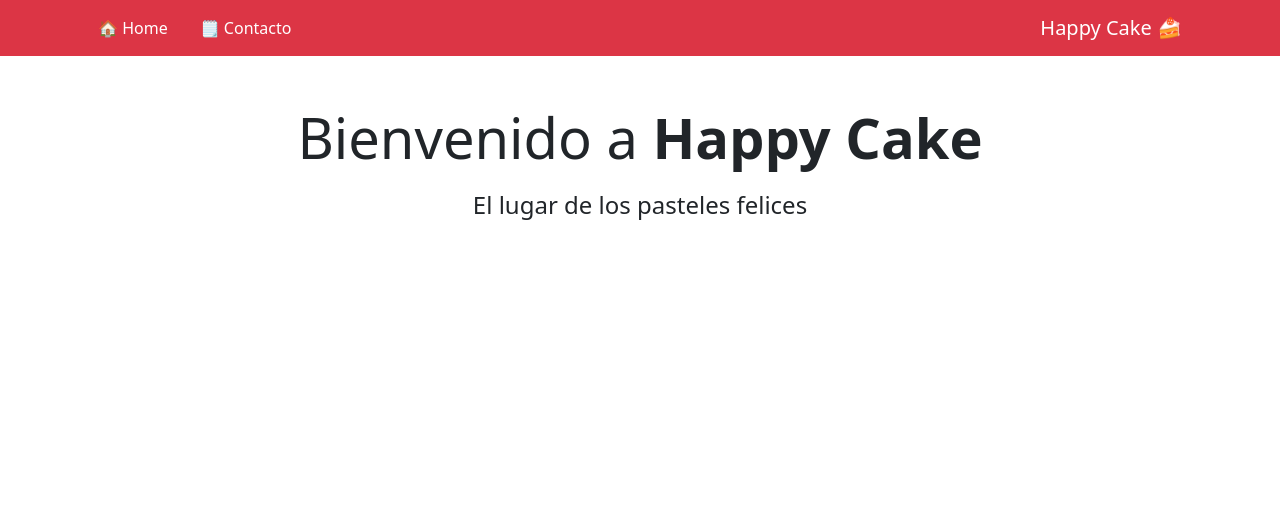
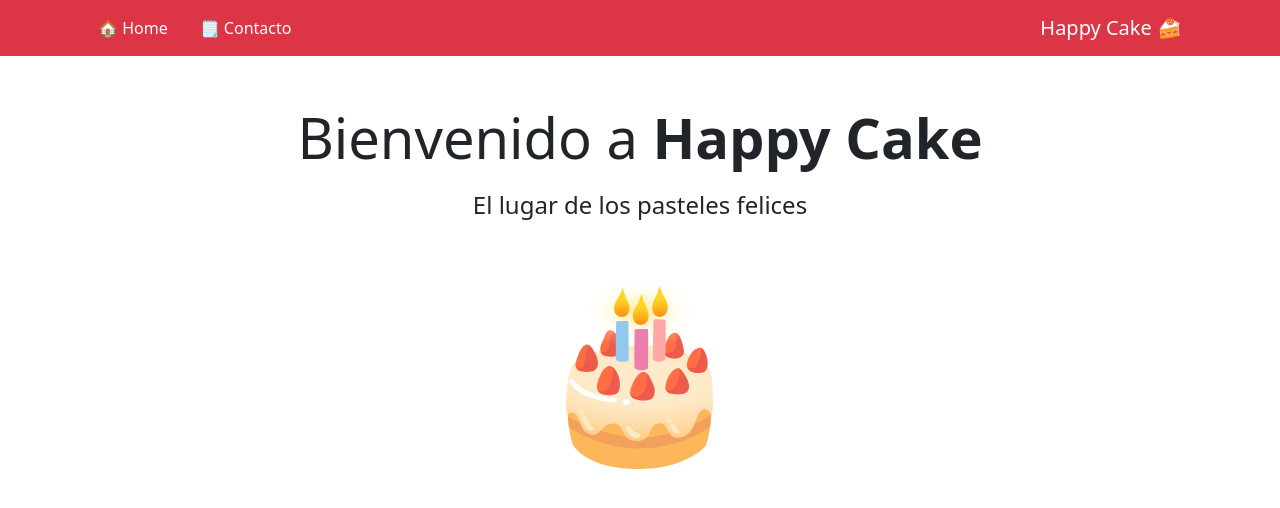
Before and after one commit to AIMPV/M5_01, a React (Vite) app: page / in a window 1280 px wide. Shown: the top 508 px of the page. Built offline with nearby package versions, Linux system fonts and the light colour scheme.

Commit message:
img routes

```diff
--- a/src/index.css
+++ b/src/index.css
@@ -1,6 +1,3 @@
-.cakeimg {
-  width: 200px;
-}
 @media (max-width: 600px) {
   .w-sm-100 {
     width: 100%;
--- a/src/views/Home.jsx
+++ b/src/views/Home.jsx
@@ -1,3 +1,5 @@
+import Cake from '/assets/imgs/cake.svg';
+
 const Home = () => {
   return (
     <div className="container text-center my-5">
@@ -5,6 +7,7 @@ const Home = () => {
         <div className="display-4 mb-3">Bienvenido a <span className="fw-bold">Happy Cake</span></div>
         <div className="fs-4">El lugar de los pasteles felices</div>
       </div>
+      <img width={200} src={Cake}></img>
     </div>
   )
 }
--- a/src/views/NotFound.jsx
+++ b/src/views/NotFound.jsx
@@ -1,7 +1,9 @@
+import NotFoundImg from '/assets/imgs/notfound.jpg';
+
 const NotFound = () => {
   return (
     <div className="container text-center my-5">
-
+      <img className="w-sm-100" src={NotFoundImg}></img>
     </div>
   )
 }
```
